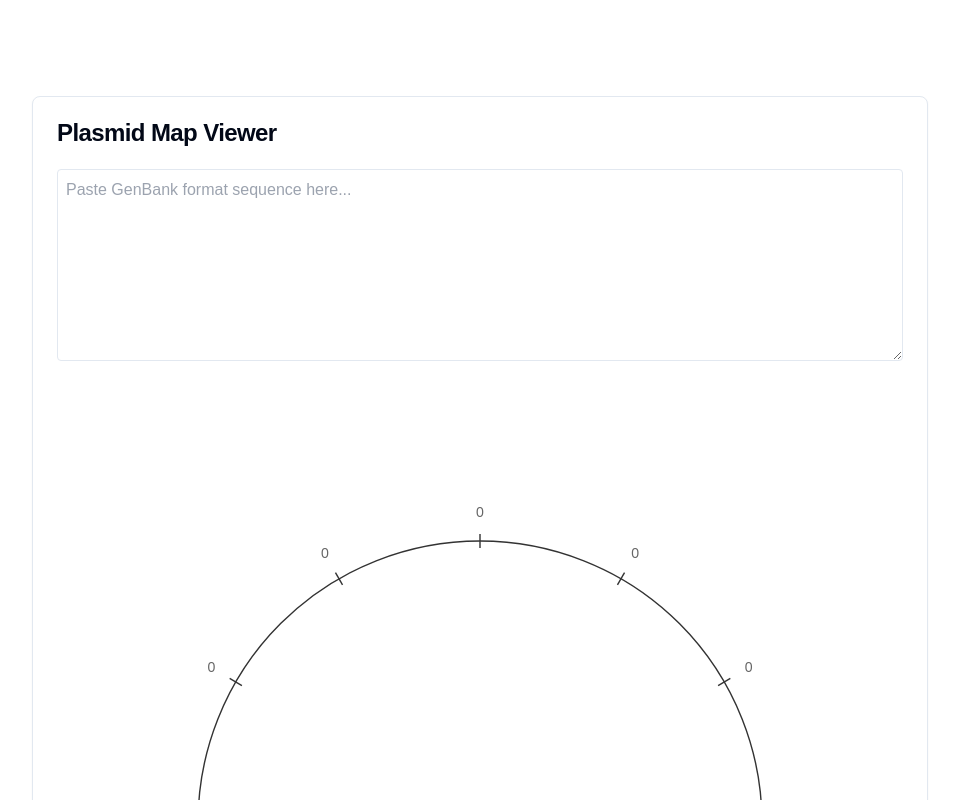
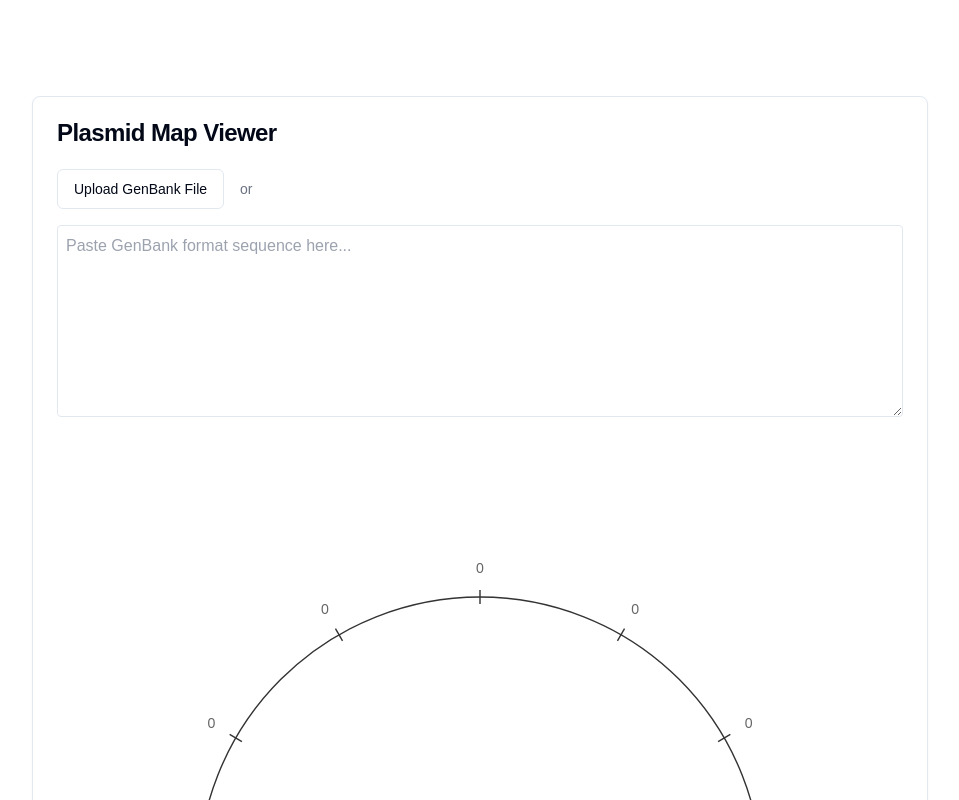
Before and after one commit to vikram-krishnamoorthy/plasmid-viewer, a Next.js app: page / in a window 1280 px wide. Shown: the top 800 px of the page, without its empty margins (160-1119 px from the left). Built offline with nearby package versions, Linux system fonts and the light colour scheme.

Commit message:
add button for file

```diff
--- a/app/components/PlasmidViewer.tsx
+++ b/app/components/PlasmidViewer.tsx
@@ -4,6 +4,7 @@
 import { Card, CardHeader, CardTitle, CardContent } from "@/components/ui/card";
 import { Checkbox } from "@/components/ui/checkbox";
 import _ from 'lodash';
+import { Button } from "@/components/ui/button";
 
 interface Feature {
     type: string;
@@ -46,6 +47,7 @@
     const [isDragging, setIsDragging] = useState<boolean>(false);
     const [dragStart, setDragStart] = useState<number | null>(null);
     const svgRef = useRef<SVGSVGElement>(null);
+    const [isLoading, setIsLoading] = useState(false);
 
     // Extract unique feature types
     const featureTypes: string[] = _.uniq(features.map(f => f.type));
@@ -377,13 +379,62 @@
         return baseRadius - layer * 15;
     };
 
+    // Add file handling function
+    const handleFileUpload = (e: React.ChangeEvent<HTMLInputElement>) => {
+        const file = e.target.files?.[0];
+        if (!file) return;
+
+        setIsLoading(true);
+        const reader = new FileReader();
+
+        reader.onload = (event) => {
+            try {
+                const content = event.target?.result as string;
+                setSequence(content);
+                parseGenBank(content);
+            } catch (error) {
+                console.error('Error parsing file:', error);
+                // You might want to add a toast or error message here
+            } finally {
+                setIsLoading(false);
+            }
+        };
+
+        reader.onerror = () => {
+            console.error('Error reading file');
+            setIsLoading(false);
+            // You might want to add a toast or error message here
+        };
+
+        reader.readAsText(file);
+    };
+
     return (
         <Card className="w-full max-w-4xl">
             <CardHeader>
                 <CardTitle>Plasmid Map Viewer</CardTitle>
             </CardHeader>
             <CardContent>
-                <div className="mb-4">
+                <div className="mb-4 space-y-4">
+                    <div className="flex items-center gap-4">
+                        <Button
+                            variant="outline"
+                            onClick={() => document.getElementById('file-upload')?.click()}
+                            disabled={isLoading}
+                        >
+                            {isLoading ? "Loading..." : "Upload GenBank File"}
+                        </Button>
+                        <input
+                            id="file-upload"
+                            type="file"
+                            accept=".gb,.gbk,.genbank"
+                            className="hidden"
+                            onChange={handleFileUpload}
+                        />
+                        <span className="text-sm text-gray-500">
+                            or
+                        </span>
+                    </div>
                     <textarea
                         className="w-full h-48 p-2 border rounded"
                         placeholder="Paste GenBank format sequence here..."
--- /dev/null
+++ b/app/components/PlasmidViewerWrapper.tsx
@@ -0,0 +1,12 @@
+'use client'
+
+import dynamic from 'next/dynamic'
+
+const PlasmidViewer = dynamic(
+  () => import('./PlasmidViewer'),
+  { ssr: false }
+)
+
+export default function PlasmidViewerWrapper() {
+  return <PlasmidViewer />
+}
--- a/app/page.tsx
+++ b/app/page.tsx
@@ -1,113 +1,9 @@
-'use client'
-
-import PlasmidViewer from './components/PlasmidViewer'
+import PlasmidViewerWrapper from './components/PlasmidViewerWrapper'
 
 export default function Home() {
   return (
     <main className="flex min-h-screen flex-col items-center justify-between p-24">
-      <PlasmidViewer />
+      <PlasmidViewerWrapper />
     </main>
   )
 }
-
-// import Image from "next/image";
-
-// export default function Home() {
-//   return (
-//     <div className="grid grid-rows-[20px_1fr_20px] items-center justify-items-center min-h-screen p-8 pb-20 gap-16 sm:p-20 font-[family-name:var(--font-geist-sans)]">
-//       <main className="flex flex-col gap-8 row-start-2 items-center sm:items-start">
-//         <Image
-//           className="dark:invert"
-//           src="/next.svg"
-//           alt="Next.js logo"
-//           width={180}
-//           height={38}
-//           priority
-//         />
-//         <ol className="list-inside list-decimal text-sm text-center sm:text-left font-[family-name:var(--font-geist-mono)]">
-//           <li className="mb-2">
-//             Get started by editing{" "}
-//             <code className="bg-black/[.05] dark:bg-white/[.06] px-1 py-0.5 rounded font-semibold">
-//               app/page.tsx
-//             </code>
-//             .
-//           </li>
-//           <li>Save and see your changes instantly.</li>
-//         </ol>
-
-//         <div className="flex gap-4 items-center flex-col sm:flex-row">
-//           <a
-//             className="rounded-full border border-solid border-transparent transition-colors flex items-center justify-center bg-foreground text-background gap-2 hover:bg-[#383838] dark:hover:bg-[#ccc] text-sm sm:text-base h-10 sm:h-12 px-4 sm:px-5"
-//             href="https://vercel.com/new?utm_source=create-next-app&utm_medium=appdir-template-tw&utm_campaign=create-next-app"
-//             target="_blank"
-//             rel="noopener noreferrer"
-//           >
-//             <Image
-//               className="dark:invert"
-//               src="/vercel.svg"
-//               alt="Vercel logomark"
-//               width={20}
-//               height={20}
-//             />
-//             Deploy now
-//           </a>
-//           <a
-//             className="rounded-full border border-solid border-black/[.08] dark:border-white/[.145] transition-colors flex items-center justify-center hover:bg-[#f2f2f2] dark:hover:bg-[#1a1a1a] hover:border-transparent text-sm sm:text-base h-10 sm:h-12 px-4 sm:px-5 sm:min-w-44"
-//             href="https://nextjs.org/docs?utm_source=create-next-app&utm_medium=appdir-template-tw&utm_campaign=create-next-app"
-//             target="_blank"
-//             rel="noopener noreferrer"
-//           >
-//             Read our docs
-//           </a>
-//         </div>
-//       </main>
-//       <footer className="row-start-3 flex gap-6 flex-wrap items-center justify-center">
-//         <a
-//           className="flex items-center gap-2 hover:underline hover:underline-offset-4"
-//           href="https://nextjs.org/learn?utm_source=create-next-app&utm_medium=appdir-template-tw&utm_campaign=create-next-app"
-//           target="_blank"
-//           rel="noopener noreferrer"
-//         >
-//           <Image
-//             aria-hidden
-//             src="/file.svg"
-//             alt="File icon"
-//             width={16}
-//             height={16}
-//           />
-//           Learn
-//         </a>
-//         <a
-//           className="flex items-center gap-2 hover:underline hover:underline-offset-4"
-//           href="https://vercel.com/templates?framework=next.js&utm_source=create-next-app&utm_medium=appdir-template-tw&utm_campaign=create-next-app"
-//           target="_blank"
-//           rel="noopener noreferrer"
-//         >
-//           <Image
-//             aria-hidden
-//             src="/window.svg"
-//             alt="Window icon"
-//             width={16}
-//             height={16}
-//           />
-//           Examples
-//         </a>
-//         <a
-//           className="flex items-center gap-2 hover:underline hover:underline-offset-4"
-//           href="https://nextjs.org?utm_source=create-next-app&utm_medium=appdir-template-tw&utm_campaign=create-next-app"
-//           target="_blank"
-//           rel="noopener noreferrer"
-//         >
-//           <Image
-//             aria-hidden
-//             src="/globe.svg"
-//             alt="Globe icon"
-//             width={16}
-//             height={16}
-//           />
-//           Go to nextjs.org →
-//         </a>
-//       </footer>
-//     </div>
-//   );
-// }
--- /dev/null
+++ b/components/ui/button.tsx
@@ -0,0 +1,55 @@
+import * as React from "react"
+import { Slot } from "@radix-ui/react-slot"
+import { cva, type VariantProps } from "class-variance-authority"
+
+import { cn } from "@/lib/utils"
+
+const buttonVariants = cva(
+  "inline-flex items-center justify-center rounded-md text-sm font-medium transition-colors focus-visible:outline-none focus-visible:ring-2 focus-visible:ring-ring focus-visible:ring-offset-2 disabled:opacity-50 disabled:pointer-events-none ring-offset-background",
+  {
+    variants: {
+      variant: {
+        default: "bg-primary text-primary-foreground hover:bg-primary/90",
+        destructive:
+          "bg-destructive text-destructive-foreground hover:bg-destructive/90",
+        outline:
+          "border border-input hover:bg-accent hover:text-accent-foreground",
+        secondary:
+          "bg-secondary text-secondary-foreground hover:bg-secondary/80",
+        ghost: "hover:bg-accent hover:text-accent-foreground",
+        link: "underline-offset-4 hover:underline text-primary",
+      },
+      size: {
+        default: "h-10 py-2 px-4",
+        sm: "h-9 px-3 rounded-md",
+        lg: "h-11 px-8 rounded-md",
+      },
+    },
+    defaultVariants: {
+      variant: "default",
+      size: "default",
+    },
+  }
+)
+
+export interface ButtonProps
+  extends React.ButtonHTMLAttributes<HTMLButtonElement>,
+    VariantProps<typeof buttonVariants> {
+  asChild?: boolean
+}
+
+const Button = React.forwardRef<HTMLButtonElement, ButtonProps>(
+  ({ className, variant, size, asChild = false, ...props }, ref) => {
+    const Comp = asChild ? Slot : "button"
+    return (
+      <Comp
+        className={cn(buttonVariants({ variant, size, className }))}
+        ref={ref}
+        {...props}
+      />
+    )
+  }
+)
+Button.displayName = "Button"
+
+export { Button, buttonVariants }
--- a/package.json
+++ b/package.json
@@ -11,6 +11,7 @@
   "dependencies": {
     "@radix-ui/react-checkbox": "^1.1.3",
     "@radix-ui/react-icons": "^1.3.2",
+    "@radix-ui/react-slot": "^1.1.1",
     "@types/lodash": "^4.17.13",
     "class-variance-authority": "^0.7.1",
     "clsx": "^2.1.1",
```
Also changed, not shown: 1 other file (tests, documents, lock files or other folders).
